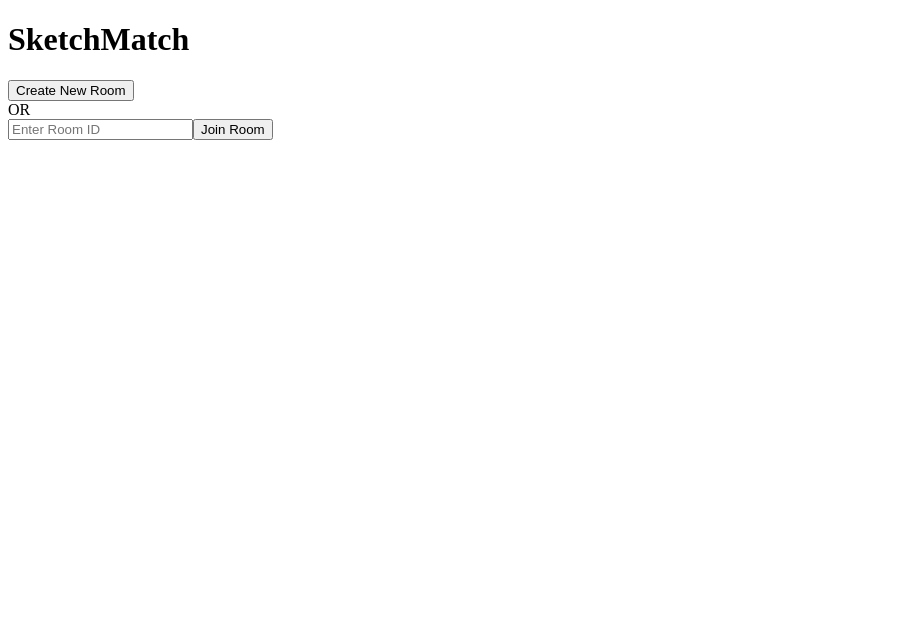
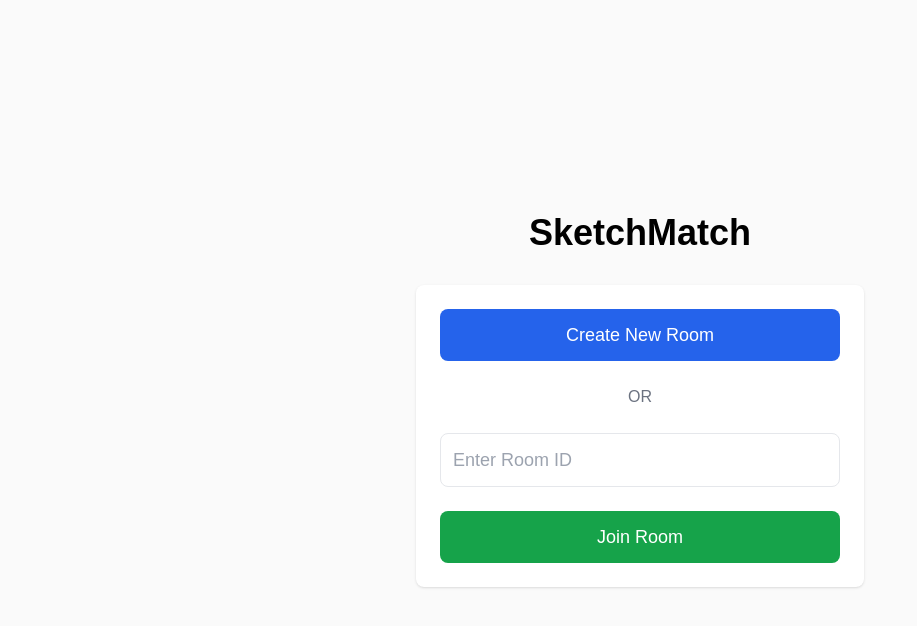
Before and after one commit to emark-cloud/genlayer-sketchmatch, a Next.js app: page / in a window 1280 px wide. Shown: the top 626 px of the page, without its empty margins (0-917 px from the left). Built offline with nearby package versions, Linux system fonts and the light colour scheme.

Commit message:
Create layout.tsx

```diff
--- /dev/null
+++ b/app/layout.tsx
@@ -0,0 +1,18 @@
+import "./../styles/globals.css";
+
+export const metadata = {
+  title: "SketchMatch",
+  description: "AI-judged drawing game powered by GenLayer"
+};
+
+export default function RootLayout({
+  children,
+}: {
+  children: React.ReactNode;
+}) {
+  return (
+    <html lang="en">
+      <body>{children}</body>
+    </html>
+  );
+}
```
